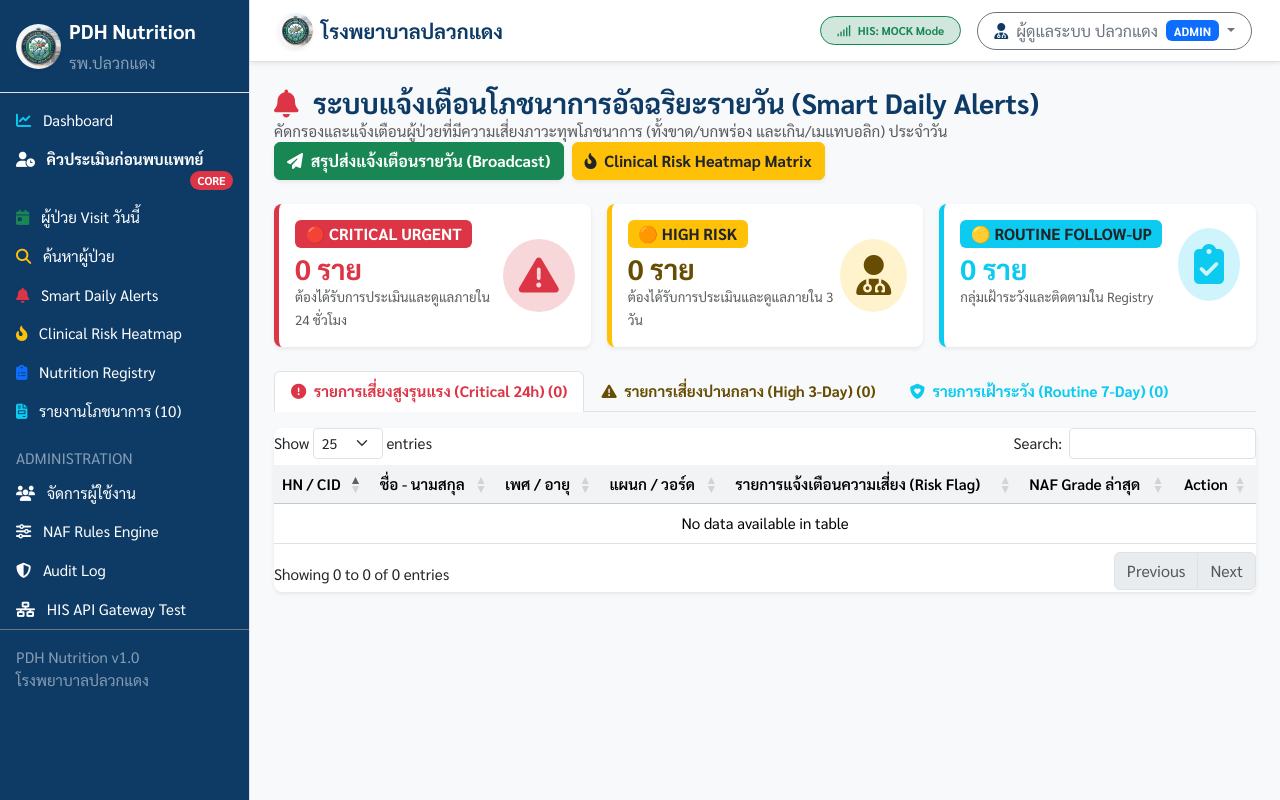
After one commit to pharmacisttom/pdhnutrition, a PHP site: page /pdhnutrition/alerts in a window 1280 px wide. The commit adds this page. Run offline with PHP 8.4, Linux system fonts and the light colour scheme; a user stored in the database is signed in; data that the repository does not hold is empty; some libraries are stand-ins or nearby versions.

Commit message:
feat: Add Smart Daily Alerts and Clinical Risk Heatmap Matrix for overnutrition and undernutrition monitoring

```diff
--- /dev/null
+++ b/app/Controllers/AlertController.php
@@ -0,0 +1,44 @@
+<?php
+namespace App\Controllers;
+
+use App\Middleware\AuthMiddleware;
+use App\Services\SmartAlertService;
+use App\Services\AuditService;
+use App\Helpers\ResponseHelper;
+
+class AlertController {
+
+    public function index(): void {
+        AuthMiddleware::check();
+        $alerts = SmartAlertService::getDailyAlerts();
+        AuditService::log('VIEW_SMART_ALERTS', 'ALERTS');
+        require __DIR__ . '/../../views/alerts/index.php';
+    }
+
+    public function heatmap(): void {
+        AuthMiddleware::check();
+        $matrix = SmartAlertService::getHeatmapMatrix();
+        $alerts = SmartAlertService::getDailyAlerts();
+        AuditService::log('VIEW_ALERT_HEATMAP', 'ALERTS');
+        require __DIR__ . '/../../views/alerts/heatmap.php';
+    }
+
+    public function broadcast(): void {
+        AuthMiddleware::check();
+        $alerts = SmartAlertService::getDailyAlerts();
+        $msg = "📢 [PDH Nutrition Smart Alert Report]\n";
+        $msg .= "ประจำวันที่ " . date('d/m/Y') . "\n";
+        $msg .= "🔴 ภาวะเสี่ยงสูงรุนแรง (24h Urgent): " . count($alerts['critical_24h']) . " ราย\n";
+        $msg .= "🟠 ภาวะเสี่ยงปานกลาง (3-Day Action): " . count($alerts['urgent_3day']) . " ราย\n";
+        $msg .= "🟡 ภาวะเฝ้าระวัง (Routine Follow-up): " . count($alerts['routine_7day']) . " ราย\n";
+        $msg .= "ระบบได้ส่งรายงานให้ทีมนักโภชนาการและแพทย์เรียบร้อยแล้ว";
+
+        AuditService::log('BROADCAST_ALERTS', 'ALERTS');
+
+        ResponseHelper::json([
+            'success' => true,
+            'message' => 'ส่งการแจ้งเตือน Smart Daily Alerts เรียบร้อยแล้ว',
+            'summary' => $msg
+        ]);
+    }
+}
--- /dev/null
+++ b/app/Services/SmartAlertService.php
@@ -0,0 +1,133 @@
+<?php
+namespace App\Services;
+
+use App\Config\Database;
+use PDO;
+
+class SmartAlertService {
+
+    /**
+     * Evaluates all patients and generates Smart Clinical Nutrition Alerts
+     * Categorizes into Critical (24h), Urgent (3-Day), and Routine
+     */
+    public static function getDailyAlerts(): array {
+        $pdo = Database::getConnection();
+
+        // 1. Fetch patients with latest anthropometric, NAF, and lab data
+        $stmt = $pdo->query("
+            SELECT p.*,
+                   n.id as naf_id, n.naf_grade as last_naf_grade, n.total_score as last_naf_score, n.assessment_date as last_naf_date,
+                   v.clinic as last_clinic, v.visit_date as last_visit_date, v.vn,
+                   r.risk_level as registry_risk
+            FROM patients_cache p
+            LEFT JOIN (
+                SELECT id, hn, naf_grade, total_score, assessment_date,
+                       ROW_NUMBER() OVER (PARTITION BY hn ORDER BY assessment_date DESC, id DESC) as rn
+                FROM naf_assessments
+            ) n ON p.hn = n.hn AND n.rn = 1
+            LEFT JOIN (
+                SELECT hn, clinic, visit_date, vn,
+                       ROW_NUMBER() OVER (PARTITION BY hn ORDER BY visit_date DESC, vn DESC) as rn
+                FROM visits_cache
+            ) v ON p.hn = v.hn AND v.rn = 1
+            LEFT JOIN nutrition_registry r ON p.hn = r.hn AND r.active = 1
+            ORDER BY p.synced_at DESC
+        ");
+        $patients = $stmt->fetchAll();
+
+        $critical24h = [];
+        $urgent3Day  = [];
+        $routine7Day = [];
+
+        foreach ($patients as $p) {
+            $alerts = [];
+            $severity = 'LOW'; // LOW, MODERATE, HIGH, CRITICAL
+
+            // --- UNDERNUTRITION & DEFICIENCY EVALUATION ---
+            if (($p['last_naf_grade'] ?? '') === 'NAF C' || ($p['last_naf_score'] ?? 0) >= 11) {
+                $alerts[] = ['type' => 'UNDERNUTRITION', 'level' => 'CRITICAL', 'msg' => 'NAF Grade C (Severe Malnutrition - คะแนน ' . ($p['last_naf_score'] ?? 11) . ')'];
+                $severity = 'CRITICAL';
+            } elseif (($p['last_naf_grade'] ?? '') === 'NAF B') {
+                $alerts[] = ['type' => 'UNDERNUTRITION', 'level' => 'HIGH', 'msg' => 'NAF Grade B (Moderate Malnutrition)'];
+                if ($severity !== 'CRITICAL') $severity = 'HIGH';
+            }
+
+            if ($p['weight'] > 0 && $p['height'] > 0) {
+                $bmi = round($p['weight'] / pow($p['height'] / 100, 2), 2);
+                if ($bmi < 16.0) {
+                    $alerts[] = ['type' => 'UNDERNUTRITION', 'level' => 'CRITICAL', 'msg' => 'Severe Underweight (BMI = ' . $bmi . ' kg/m² < 16.0)'];
+                    $severity = 'CRITICAL';
+                } elseif ($bmi < 18.5) {
+                    $alerts[] = ['type' => 'UNDERNUTRITION', 'level' => 'HIGH', 'msg' => 'Underweight / Malnutrition Risk (BMI = ' . $bmi . ' kg/m²)'];
+                    if ($severity !== 'CRITICAL') $severity = 'HIGH';
+                } elseif ($bmi >= 30.0) {
+                    // --- OVERNUTRITION & METABOLIC EXCESS EVALUATION ---
+                    $alerts[] = ['type' => 'OVERNUTRITION', 'level' => 'HIGH', 'msg' => 'Obesity Class II/III (BMI = ' . $bmi . ' kg/m² ≥ 30.0)'];
+                    if ($severity !== 'CRITICAL') $severity = 'HIGH';
+                }
+            }
+
+            // Check if patient is in active registry
+            if (!empty($p['registry_risk'])) {
+                $alerts[] = ['type' => 'REGISTRY', 'level' => 'ROUTINE', 'msg' => 'อยู่ในกลุ่มติดตามโภชนาการ (Registry - Risk: ' . $p['registry_risk'] . ')'];
+            }
+
+            // Group into Daily Alert Lists
+            if (!empty($alerts)) {
+                $p['alert_items'] = $alerts;
+                $p['max_severity'] = $severity;
+
+                if ($severity === 'CRITICAL') {
+                    $critical24h[] = $p;
+                } elseif ($severity === 'HIGH') {
+                    $urgent3Day[] = $p;
+                } else {
+                    $routine7Day[] = $p;
+                }
+            }
+        }
+
+        return [
+            'critical_24h' => $critical24h,
+            'urgent_3day'  => $urgent3Day,
+            'routine_7day' => $routine7Day,
+            'total_alerts' => count($critical24h) + count($urgent3Day) + count($routine7Day)
+        ];
+    }
+
+    /**
+     * Generates 2D Clinical Risk Heatmap Matrix Data
+     * Axes: Category (Undernutrition / Overnutrition / Deficiency / Electrolyte Excess)
+     * Severities: Critical, High, Moderate, Mild
+     */
+    public static function getHeatmapMatrix(): array {
+        $daily = self::getDailyAlerts();
+        $allAlertPatients = array_merge($daily['critical_24h'], $daily['urgent_3day'], $daily['routine_7day']);
+
+        $matrix = [
+            'UNDERNUTRITION' => ['CRITICAL' => 0, 'HIGH' => 0, 'MODERATE' => 0, 'LOW' => 0, 'patients' => []],
+            'OVERNUTRITION'  => ['CRITICAL' => 0, 'HIGH' => 0, 'MODERATE' => 0, 'LOW' => 0, 'patients' => []],
+            'DEFICIENCY'     => ['CRITICAL' => 0, 'HIGH' => 0, 'MODERATE' => 0, 'LOW' => 0, 'patients' => []],
+            'ELECTROLYTE'    => ['CRITICAL' => 0, 'HIGH' => 0, 'MODERATE' => 0, 'LOW' => 0, 'patients' => []],
+        ];
+
+        foreach ($allAlertPatients as $p) {
+            foreach ($p['alert_items'] as $item) {
+                $cat   = $item['type'] ?? 'UNDERNUTRITION';
+                $level = $item['level'] ?? 'LOW';
+                if (isset($matrix[$cat][$level])) {
+                    $matrix[$cat][$level]++;
+                    $matrix[$cat]['patients'][] = [
+                        'hn' => $p['hn'],
+                        'fullname' => $p['fullname'],
+                        'msg' => $item['msg'],
+                        'level' => $level,
+                        'clinic' => $p['last_clinic'] ?? 'OPD/IPD'
+                    ];
+                }
+            }
+        }
+
+        return $matrix;
+    }
+}
--- a/index.php
+++ b/index.php
@@ -52,6 +52,12 @@ try {
         (new \App\Controllers\DashboardController())->getAnalyticsData();
     } elseif ($uri === '/patients/search') {
         (new \App\Controllers\PatientController())->search();
+    } elseif ($uri === '/alerts') {
+        (new \App\Controllers\AlertController())->index();
+    } elseif ($uri === '/alerts/heatmap') {
+        (new \App\Controllers\AlertController())->heatmap();
+    } elseif ($uri === '/alerts/broadcast' && $_SERVER['REQUEST_METHOD'] === 'POST') {
+        (new \App\Controllers\AlertController())->broadcast();
     } elseif ($uri === '/patients/today') {
         (new \App\Controllers\PatientController())->todayVisits();
     } elseif (preg_match('#^/patient/([A-Za-z0-9]+)$#', $uri, $matches)) {
--- /dev/null
+++ b/views/alerts/index.php
@@ -0,0 +1,242 @@
+<?php
+$pageTitle = "ระบบแจ้งเตือนโภชนาการอัจฉริยะรายวัน (Smart Daily Alerts) - PDH Nutrition";
+require __DIR__ . '/../layouts/header.php';
+require __DIR__ . '/../layouts/sidebar.php';
+use App\Helpers\SanitizerHelper;
+use App\Helpers\DateHelper;
+?>
+
+<div id="page-content-wrapper" class="w-100">
+  <?php require __DIR__ . '/../layouts/navbar.php'; ?>
+
+  <div class="container-fluid p-4">
+
+    <!-- Header & Action Bar -->
+    <div class="d-flex flex-wrap justify-content-between align-items-center mb-4">
+      <div>
+        <h3 class="fw-bold text-pdh-blue mb-0">
+          <i class="fa-solid fa-bell text-danger me-2"></i> ระบบแจ้งเตือนโภชนาการอัจฉริยะรายวัน (Smart Daily Alerts)
+        </h3>
+        <p class="text-muted mb-0">คัดกรองและแจ้งเตือนผู้ป่วยที่มีความเสี่ยงภาวะทุพโภชนาการ (ทั้งขาด/บกพร่อง และเกิน/เมแทบอลิก) ประจำวัน</p>
+      </div>
+
+      <div class="d-flex gap-2 mt-2 mt-md-0">
+        <button onclick="triggerBroadcast()" class="btn btn-success fw-bold shadow-sm">
+          <i class="fa-solid fa-paper-plane me-1"></i> สรุปส่งแจ้งเตือนรายวัน (Broadcast)
+        </button>
+        <a href="<?= $baseUrl ?>/alerts/heatmap" class="btn btn-warning text-dark fw-bold shadow-sm">
+          <i class="fa-solid fa-fire-flame-curved me-1"></i> Clinical Risk Heatmap Matrix
+        </a>
+      </div>
+    </div>
+
+    <!-- Summary Count Cards -->
+    <div class="row g-3 mb-4">
+
+      <!-- Critical 24h Card -->
+      <div class="col-md-4">
+        <div class="card p-3 border-0 border-start border-danger border-5 bg-white shadow-sm h-100">
+          <div class="d-flex justify-content-between align-items-center">
+            <div>
+              <span class="badge bg-danger fs-6 mb-1">🔴 CRITICAL URGENT</span>
+              <h3 class="fw-bold text-danger mb-0"><?= count($alerts['critical_24h']) ?> ราย</h3>
+              <small class="text-muted">ต้องได้รับการประเมินและดูแลภายใน 24 ชั่วโมง</small>
+            </div>
+            <div class="bg-danger-subtle p-3 rounded-circle text-danger">
+              <i class="fa-solid fa-triangle-exclamation fs-1"></i>
+            </div>
+          </div>
+        </div>
+      </div>
+
+      <!-- Urgent 3-Day Card -->
+      <div class="col-md-4">
+        <div class="card p-3 border-0 border-start border-warning border-5 bg-white shadow-sm h-100">
+          <div class="d-flex justify-content-between align-items-center">
+            <div>
+              <span class="badge bg-warning text-dark fs-6 mb-1">🟠 HIGH RISK</span>
+              <h3 class="fw-bold text-warning-emphasis mb-0"><?= count($alerts['urgent_3day']) ?> ราย</h3>
+              <small class="text-muted">ต้องได้รับการประเมินและดูแลภายใน 3 วัน</small>
+            </div>
+            <div class="bg-warning-subtle p-3 rounded-circle text-warning-emphasis">
+              <i class="fa-solid fa-user-doctor fs-1"></i>
+            </div>
+          </div>
+        </div>
+      </div>
+
+      <!-- Routine Follow-up Card -->
+      <div class="col-md-4">
+        <div class="card p-3 border-0 border-start border-info border-5 bg-white shadow-sm h-100">
+          <div class="d-flex justify-content-between align-items-center">
+            <div>
+              <span class="badge bg-info text-dark fs-6 mb-1">🟡 ROUTINE FOLLOW-UP</span>
+              <h3 class="fw-bold text-info mb-0"><?= count($alerts['routine_7day']) ?> ราย</h3>
+              <small class="text-muted">กลุ่มเฝ้าระวังและติดตามใน Registry</small>
+            </div>
+            <div class="bg-info-subtle p-3 rounded-circle text-info">
+              <i class="fa-solid fa-clipboard-check fs-1"></i>
+            </div>
+          </div>
+        </div>
+      </div>
+
+    </div>
+
+    <!-- Alert List Navigation Tabs -->
+    <ul class="nav nav-tabs fw-bold mb-3" id="alertTabs" role="tablist">
+      <li class="nav-item">
+        <button class="nav-link active py-2 text-danger" data-bs-toggle="tab" data-bs-target="#criticalTab">
+          <i class="fa-solid fa-circle-exclamation me-1"></i> รายการเสี่ยงสูงรุนแรง (Critical 24h) (<?= count($alerts['critical_24h']) ?>)
+        </button>
+      </li>
+      <li class="nav-item">
+        <button class="nav-link py-2 text-warning-emphasis" data-bs-toggle="tab" data-bs-target="#urgentTab">
+          <i class="fa-solid fa-triangle-exclamation me-1"></i> รายการเสี่ยงปานกลาง (High 3-Day) (<?= count($alerts['urgent_3day']) ?>)
+        </button>
+      </li>
+      <li class="nav-item">
+        <button class="nav-link py-2 text-info" data-bs-toggle="tab" data-bs-target="#routineTab">
+          <i class="fa-solid fa-shield-heart me-1"></i> รายการเฝ้าระวัง (Routine 7-Day) (<?= count($alerts['routine_7day']) ?>)
+        </button>
+      </li>
+    </ul>
+
+    <!-- Tab Contents -->
+    <div class="tab-content" id="alertTabsContent">
+
+      <!-- TAB 1: Critical 24h Alerts -->
+      <div class="tab-pane fade show active" id="criticalTab">
+        <div class="card shadow-sm border-0">
+          <div class="card-body p-0">
+            <?php renderAlertTable($alerts['critical_24h'], $baseUrl, 'danger'); ?>
+          </div>
+        </div>
+      </div>
+
+      <!-- TAB 2: Urgent 3-Day Alerts -->
+      <div class="tab-pane fade" id="urgentTab">
+        <div class="card shadow-sm border-0">
+          <div class="card-body p-0">
+            <?php renderAlertTable($alerts['urgent_3day'], $baseUrl, 'warning'); ?>
+          </div>
+        </div>
+      </div>
+
+      <!-- TAB 3: Routine Follow-up Alerts -->
+      <div class="tab-pane fade" id="routineTab">
+        <div class="card shadow-sm border-0">
+          <div class="card-body p-0">
+            <?php renderAlertTable($alerts['routine_7day'], $baseUrl, 'info'); ?>
+          </div>
+        </div>
+      </div>
+
+    </div>
+
+  </div>
+</div>
+
+<?php
+function renderAlertTable($list, $baseUrl, $badgeType) { ?>
+  <div class="table-responsive">
+    <table class="table table-hover align-middle mb-0 datatable">
+      <thead class="table-light">
+        <tr>
+          <th>HN / CID</th>
+          <th>ชื่อ - นามสกุล</th>
+          <th>เพศ / อายุ</th>
+          <th>แผนก / วอร์ด</th>
+          <th>รายการแจ้งเตือนความเสี่ยง (Risk Flag)</th>
+          <th>NAF Grade ล่าสุด</th>
+          <th class="text-center">Action</th>
+        </tr>
+      </thead>
+      <tbody>
+        <?php foreach ($list as $p): ?>
+          <tr>
+            <td>
+              <div class="fw-bold text-pdh-blue fs-6">
+                <a href="<?= $baseUrl ?>/patient/<?= htmlspecialchars($p['hn']) ?>" class="text-decoration-none"><?= htmlspecialchars($p['hn']) ?></a>
+              </div>
+              <small class="text-muted"><?= SanitizerHelper::maskCid($p['cid'] ?? '') ?></small>
+            </td>
+
+            <td>
+              <div class="fw-bold text-dark fs-6"><?= htmlspecialchars($p['fullname']) ?></div>
+              <small class="text-muted"><i class="fa-solid fa-phone me-1"></i><?= htmlspecialchars($p['phone'] ?? '-') ?></small>
+            </td>
+
+            <td>
+              <span class="badge bg-light text-dark border me-1"><?= htmlspecialchars($p['gender'] ?? '-') ?></span>
+              <span><?= $p['age'] ?? '-' ?> ปี</span>
+            </td>
+
+            <td>
+              <span class="badge bg-info-subtle text-info border border-info">
+                <?= htmlspecialchars($p['last_clinic'] ?? 'OPD/IPD') ?>
+              </span>
+            </td>
+
+            <td>
+              <?php foreach ($p['alert_items'] as $item): ?>
+                <div class="mb-1">
+                  <span class="badge bg-<?= ($item['level']==='CRITICAL')?'danger':(($item['level']==='HIGH')?'warning text-dark':'info') ?> fs-7">
+                    <i class="fa-solid fa-triangle-exclamation me-1"></i> <?= htmlspecialchars($item['msg']) ?>
+                  </span>
+                </div>
+              <?php endforeach; ?>
+            </td>
+
+            <td>
+              <?php if (!empty($p['last_naf_grade'])): ?>
+                <span class="badge badge-naf-<?= strtolower(substr($p['last_naf_grade'], -1)) ?> fs-6">
+                  <?= htmlspecialchars($p['last_naf_grade']) ?> (Score: <?= $p['last_naf_score'] ?? '-' ?>)
+                </span>
+              <?php else: ?>
+                <span class="text-muted fs-7">ยังไม่เคยประเมิน</span>
+              <?php endif; ?>
+            </td>
+
+            <td class="text-center">
+              <a href="<?= $baseUrl ?>/naf/create?hn=<?= $p['hn'] ?>" class="btn btn-sm btn-success fw-bold me-1">
+                <i class="fa-solid fa-clipboard-check me-1"></i> ประเมิน NAF
+              </a>
+              <a href="<?= $baseUrl ?>/patient/<?= htmlspecialchars($p['hn']) ?>" class="btn btn-sm btn-outline-primary">
+                <i class="fa-solid fa-id-card me-1"></i> ดูประวัติ
+              </a>
+            </td>
+          </tr>
+        <?php endforeach; ?>
+      </tbody>
+    </table>
+  </div>
+<?php } ?>
+
+<script>
+function triggerBroadcast() {
+  Swal.fire({
+    title: 'ส่งการแจ้งเตือนรายวัน (Broadcast Alert)',
+    text: "ระบบจะทำการประมวลผลและกระจายสัญญาณการแจ้งเตือนไปยังทีมนักโภชนาการและแพทย์ที่เกี่ยวข้อง",
+    icon: 'question',
+    showCancelButton: true,
+    confirmButtonColor: '#198754',
+    cancelButtonColor: '#6c757d',
+    confirmButtonText: 'ยืนยันส่งการแจ้งเตือน',
+    cancelButtonText: 'ยกเลิก'
+  }).then((result) => {
+    if (result.isConfirmed) {
+      fetch('<?= $baseUrl ?>/alerts/broadcast', { method: 'POST' })
+        .then(res => res.json())
+        .then(data => {
+          Swal.fire('ส่งแจ้งเตือนสำเร็จ!', data.summary, 'success');
+        })
+        .catch(err => {
+          Swal.fire('เกิดข้อผิดพลาด!', err.message, 'error');
+        });
+    }
+  });
+}
+</script>
+
+<?php require __DIR__ . '/../layouts/footer.php'; ?>
--- a/views/layouts/sidebar.php
+++ b/views/layouts/sidebar.php
@@ -31,6 +31,14 @@ $currentRole = $_SESSION['user_role'] ?? 'VIEWER';
       <i class="fa-solid fa-magnifying-glass me-2 text-warning"></i> ค้นหาผู้ป่วย
     </a>
 
+    <a href="<?= $baseUrl ?>/alerts" class="list-group-item list-group-item-action bg-transparent text-white border-0 py-2 px-3 hover-bg">
+      <i class="fa-solid fa-bell me-2 text-danger"></i> Smart Daily Alerts
+    </a>
+
+    <a href="<?= $baseUrl ?>/alerts/heatmap" class="list-group-item list-group-item-action bg-transparent text-white border-0 py-2 px-3 hover-bg">
+      <i class="fa-solid fa-fire-flame-curved me-2 text-warning"></i> Clinical Risk Heatmap
+    </a>
+
     <a href="<?= $baseUrl ?>/registry" class="list-group-item list-group-item-action bg-transparent text-white border-0 py-2 px-3 hover-bg">
       <i class="fa-solid fa-clipboard-list me-2 text-primary"></i> Nutrition Registry
     </a>
```
Also changed, not shown: views/alerts/heatmap.php (added, +189 -0 lines).
